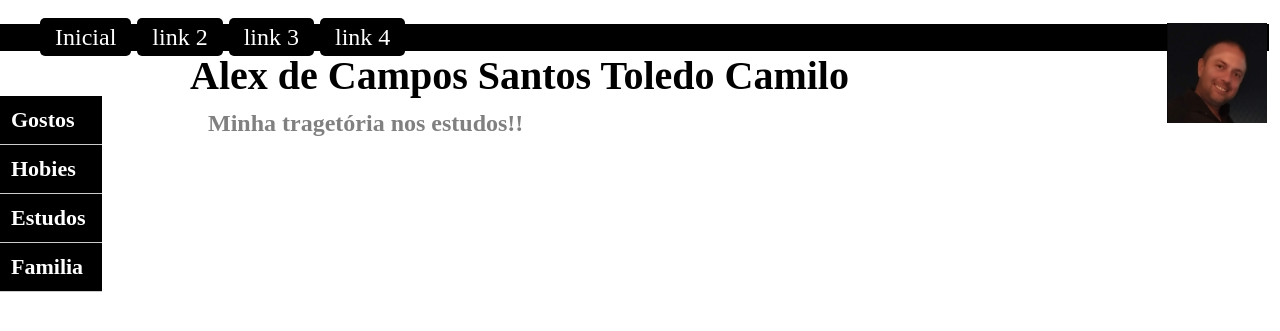
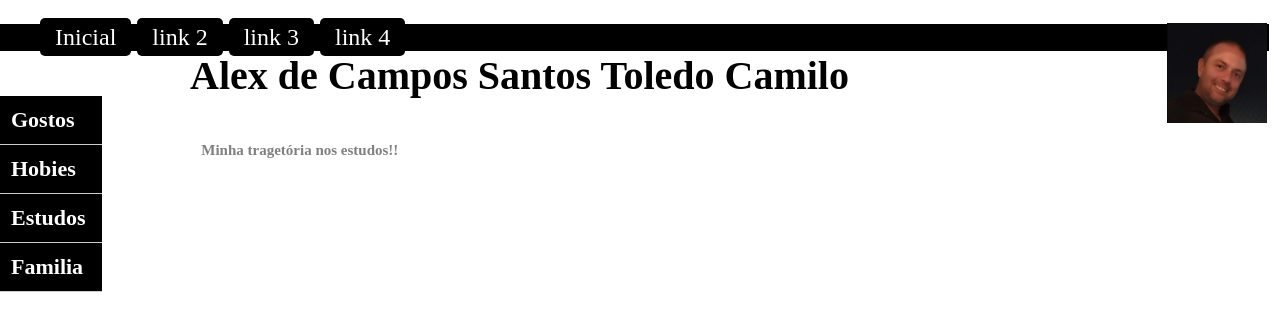
Before and after one commit to alexcruix/Meu-Blog, a PHP site: page /estudos.html in a window 1280 px wide. Shown: the top 331 px of the page. Run offline with PHP 8.4, Linux system fonts and the light colour scheme.

Commit message:
Update style.css

```diff
--- a/css/style.css
+++ b/css/style.css
@@ -116,6 +116,13 @@ body {
         width: 70px;
         height: 70px;
     }
+
+    .subtitulo{
+        position: absolute;
+        top: 130px;
+        font-size: 15px;
+    }
+
     .menu ul {
         font-size: 12px;
         width: 89%;
```
